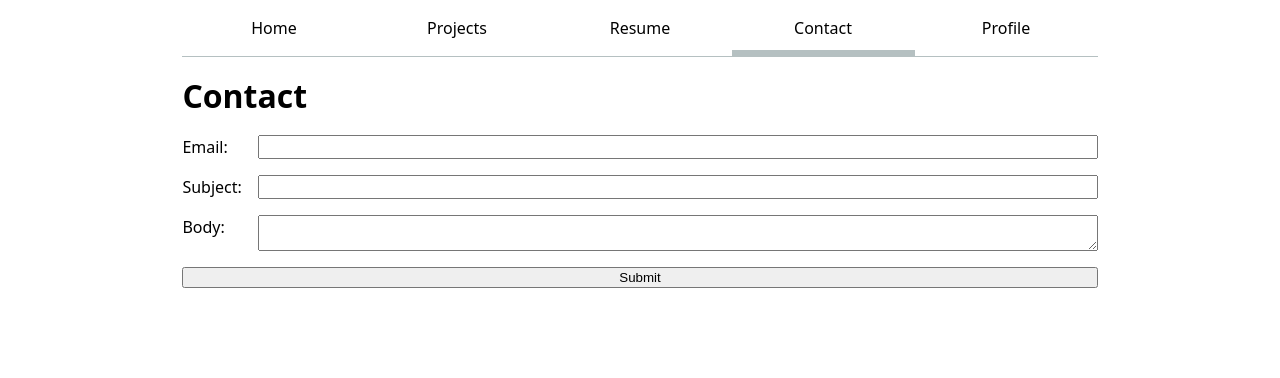
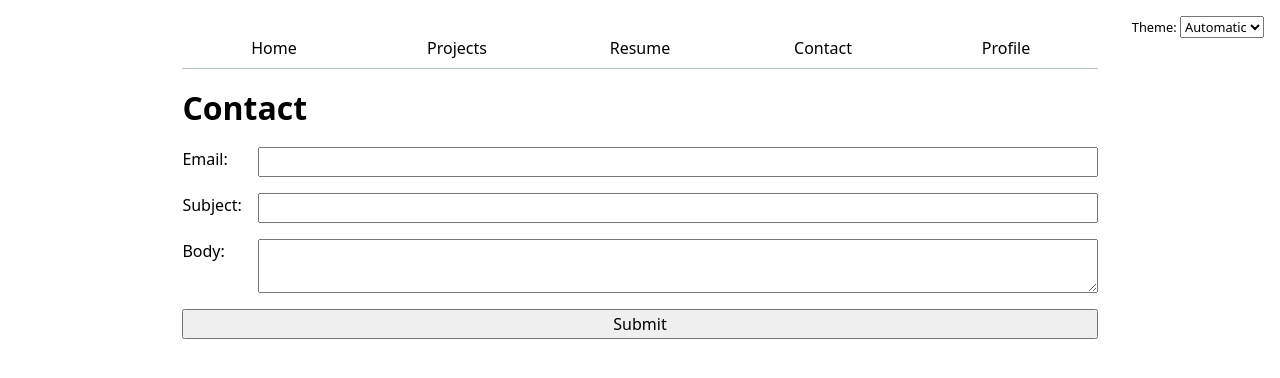
Before and after one commit to atl012/portfolio, a plain HTML site: page contact/index.html in a window 1280 px wide. Drawn offline with Linux system fonts and the light colour scheme.

Commit message:
Complete Lab3
add JS nav, dark mode, and contact form

```diff
--- a/contact/index.html
+++ b/contact/index.html
@@ -5,19 +5,11 @@
     <meta name="viewport" content="width=device-width, initial-scale=1.0">
     <title>Contact</title>
     <link rel="stylesheet" href="../style.css">
+    <script src="../global.js" type="module"></script>
 </head>
 <body>
-    <nav>
-        <ul>
-            <li><a href="../index.html">Home</a></li>
-            <li><a href="../projects/index.html">Projects</a></li>
-            <li><a href="../resume/index.html">Resume</a></li>
-            <li><a href="index.html", class="current">Contact</a></li>
-            <li><a href="https://github.com/atl012" target="_blank">Profile</a></li>
-        </ul>
-    </nav>
     <h1>Contact</h1>
-    <form action="mailto:atl012@ucsd.edu" method="POST" enctype="text/plain">
+    <form action="mailto:atl012@ucsd.edu">
         <label>Email:<input name="email" type="email"></label>
         <label>Subject:<input name="subject"></label>
         <label>Body:<textarea name="body"></textarea></label>
--- /dev/null
+++ b/global.js
@@ -0,0 +1,91 @@
+console.log('IT’S ALIVE!');
+
+function $$(selector, context = document) {
+  return Array.from(context.querySelectorAll(selector));
+}
+
+// Navigation
+let pages = [
+  { url: '', title: 'Home' },
+  { url: 'projects/', title: 'Projects' },
+  { url: 'resume/', title: 'Resume' },
+  { url: 'contact/', title: 'Contact' },
+  { url: 'https://github.com/atl012', title: 'Profile' },
+];
+
+const BASE_PATH =
+  location.hostname === 'localhost' || location.hostname === '127.0.0.1'
+    ? '/'            // Local server
+    : '/portfolio/'; // GitHub Pages repo name
+
+let nav = document.createElement('nav');
+document.body.prepend(nav);
+
+for (let p of pages) {
+  let url = !p.url.startsWith('http') ? BASE_PATH + p.url : p.url;
+
+  let a = document.createElement('a');
+  a.href = url;
+  a.textContent = p.title;
+
+  // Highlight the current page
+  a.classList.toggle(
+    'current',
+    a.host === location.host && a.pathname === location.pathname,
+  );
+
+  // Open external links in a new tab
+  if (a.host !== location.host) {
+    a.target = '_blank';
+  }
+
+  nav.append(a);
+}
+
+// Dark mode
+document.body.insertAdjacentHTML(
+  'afterbegin',
+  `
+  <label class="color-scheme">
+    Theme:
+    <select>
+      <option value="light dark">Automatic</option>
+      <option value="light">Light</option>
+      <option value="dark">Dark</option>
+    </select>
+  </label>`,
+);
+
+const select = document.querySelector('.color-scheme select');
+
+function setColorScheme(colorScheme) {
+  document.documentElement.style.setProperty('color-scheme', colorScheme);
+  select.value = colorScheme;
+}
+
+// Restore the saved preference on page load
+if ('colorScheme' in localStorage) {
+  setColorScheme(localStorage.colorScheme);
+}
+
+// Apply and save the preference when the user changes it
+select.addEventListener('input', function (event) {
+  setColorScheme(event.target.value);
+  localStorage.colorScheme = event.target.value;
+});
+
+// Better contact form
+const form = document.querySelector('form');
+
+form?.addEventListener('submit', function (event) {
+  event.preventDefault();
+
+  const data = new FormData(form);
+  let params = [];
+
+  for (let [name, value] of data) {
+    params.push(`${name}=${encodeURIComponent(value)}`);
+  }
+
+  location.href = `${form.action}?${params.join('&')}`;
+});
--- a/style.css
+++ b/style.css
@@ -1,28 +1,36 @@
+:root {
+  --color-accent: oklch(87.161% 0.07844 230.489);
+}
+
+html {
+  color-scheme: light dark;
+  accent-color: var(--color-accent);
+}
+
 body {
-  /* Set line height to 1.5 times the font size
-	   and use the OS’s UI font as the website font
-	 */
   font: 100%/1.5 system-ui;
   max-width: 100ch;
   margin-inline: auto;
-  padding: 20px, 15px;
+  padding: 20px 15px;
 }
 
-ul{
-  display: contents;
+h1, h2, h3, h4, h5, h6 {
+  line-height: 1.1;
+  text-wrap: balance;
 }
 
-li{
-  display: contents;
+img {
+  max-width: 100%;
 }
 
-nav{
+/* Navigation */
+nav {
+  --border-color: oklch(50% 10% 200 / 40%);
   display: flex;
   margin-bottom: 10px;
-  border-bottom: 1px solid oklch(80% 3% 200);
-}
+  border-bottom: 1px solid var(--border-color);
 
-nav a{
+  a {
     flex: 1;
     text-decoration: none;
     color: inherit;
@@ -30,60 +38,61 @@ nav a{
     padding: 0.5em;
   }
 
-nav a.current{
-  border-bottom: 0.4em solid oklch(80% 3% 200);
+  a.current {
+    border-bottom: 0.4em solid var(--border-color);
     padding-bottom: 0.6em;
   }
 
-:root {
-  --color-accent: oklch(87.161% 0.07844 230.489);
+  a:hover {
+    border-bottom: 0.4em solid var(--color-accent);
+    padding-bottom: 0.6em;
+    background-color: color-mix(in oklch, var(--color-accent), canvas 85%);
+  }
 }
 
-html{
-  accent-color: var(--color-accent);
+/* Theme switcher */
+.color-scheme {
+  position: absolute;
+  top: 1rem;
+  right: 1rem;
+  font-size: 80%;
 }
 
-nav a:hover{
-  border-bottom: 0.4em solid var(--color-accent);
-  padding-bottom: 0.6em;
+input, textarea, button, select {
+  font: inherit;
 }
 
-form{
+/* Contact form */
+form {
   display: grid;
   grid-template-columns: auto 1fr;
   gap: 1em;
-}
 
-form label{
+  label {
     display: grid;
     grid-template-columns: subgrid;
     grid-column: 1 / -1;
   }
 
-form button{
+  button {
     grid-column: 1 / -1;
   }
+}
 
-.projects{
+/* Projects */
+.projects {
   display: grid;
   grid-template-columns: repeat(auto-fill, minmax(15em, 1fr));
   gap: 1.5em;
-}
 
-.projects article {
+  article {
     display: grid;
     grid-template-rows: subgrid;
     grid-row: span 3;
     gap: 1em;
-}
 
-.projects article {
     h2 {
       margin: 0;
     }
   }
-
-h1, h2, h3, h4, h5, h6 {
-  line-height: 1.1;
-  text-wrap: balance;
 }
```
Also changed, not shown: index.html (+1 -9 lines), projects/index.html (+1 -9 lines), resume/index.html (+1 -9 lines). Lines whose indentation alone changed are shown as unchanged.
